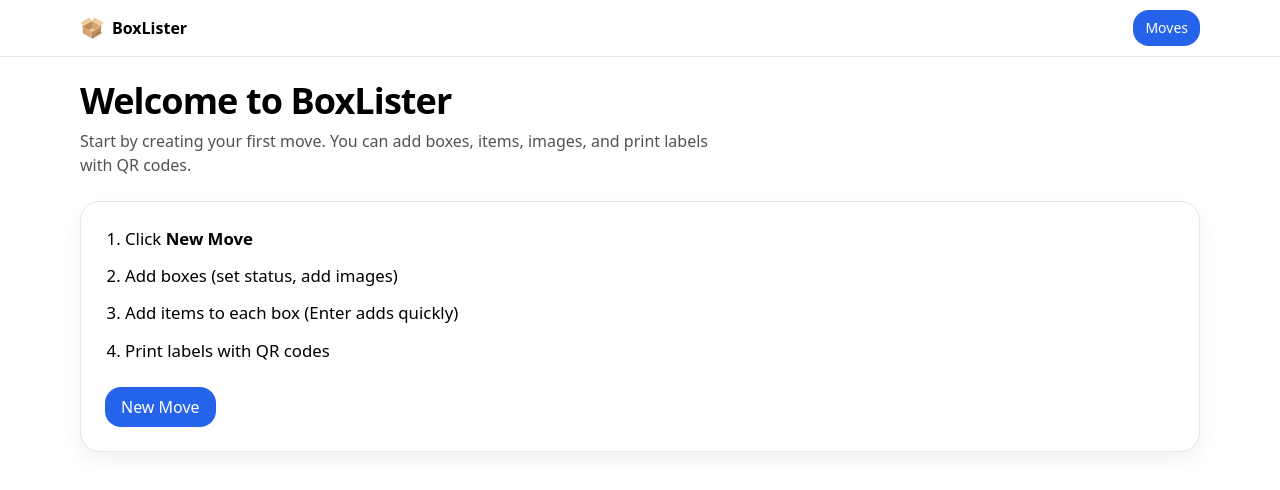
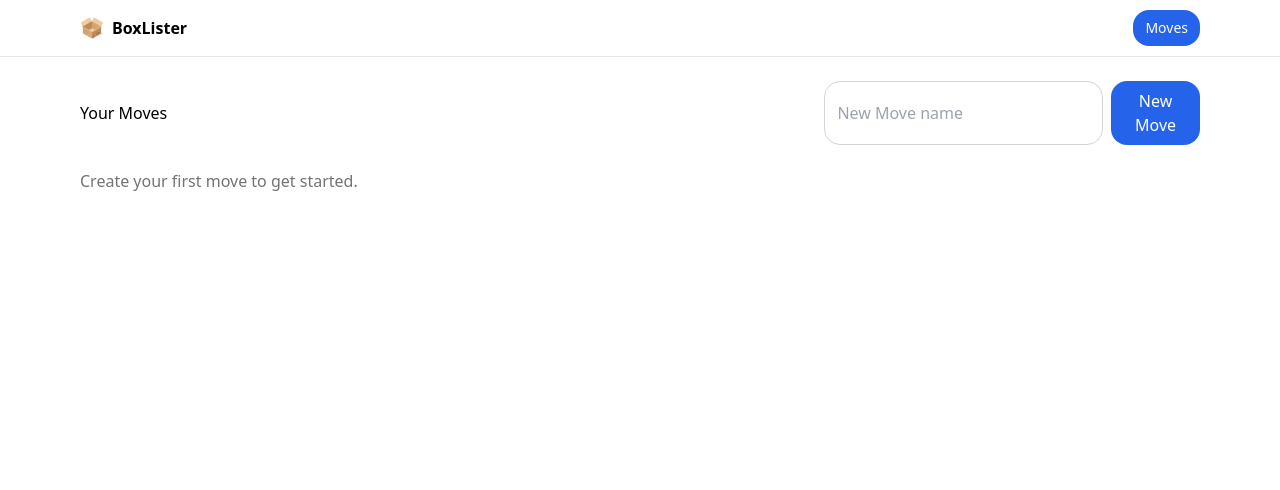
Before and after one commit to digiprofits/boxlisttest, a React (Vite) app: page / in a window 1280 px wide. Shown: the top 490 px of the page. Built offline with nearby package versions, Linux system fonts and the light colour scheme.

Commit message:
Update Moves.tsx

```diff
--- a/src/routes/Moves.tsx
+++ b/src/routes/Moves.tsx
@@ -1,92 +1,95 @@
 import { useEffect, useRef, useState } from 'react';
+import { Link, useNavigate } from 'react-router-dom';
 import { createMove, deleteMove, listMoves, updateMove, useUI } from '@/store';
 import InlineEditable from '@/components/InlineEditable';
-import Modal from '@/components/Modal';
-import { useNavigate } from 'react-router-dom';
-import Toasts, { useToasts } from '@/components/Toasts';
 
-export default function Moves(){
-  const [moves,setMoves]=useState<any[]>([]);
-  const [open,setOpen]=useState(false);
-  const nameRef=useRef<HTMLInputElement>(null);
-  const nav=useNavigate();
+type Move = {
+  id: string;
+  name: string;
+  notes?: string;
+  createdAt: number;
+  updatedAt: number;
+};
+
+export default function Moves() {
+  const nav = useNavigate();
   const { setCurrentMove } = useUI();
-  const { toasts, push } = useToasts();
+  const [moves, setMoves] = useState<Move[]>([]);
+  const nameRef = useRef<HTMLInputElement>(null);
 
-  async function refresh(){ setMoves(await listMoves()); }
-  useEffect(()=>{ refresh(); },[]);
+  useEffect(() => {
+    (async () => setMoves(await listMoves()))();
+  }, []);
 
-  async function makeMove(name:string){
-    const m=await createMove(name);
-    push('Move created');
+  async function addMove() {
+    const name = (nameRef.current?.value || '').trim();
+    if (!name) return;
+    const m = await createMove(name);
+    nameRef.current!.value = '';
+    setMoves(await listMoves());
     setCurrentMove(m.id);
-    nav(`/moves/${m.id}/boxes`);
+    // Open Rooms immediately (your requested flow)
+    nav(`/moves/${m.id}/rooms`);
+  }
+
+  async function renameMove(id: string, name: string) {
+    await updateMove(id, { name });
+    setMoves(await listMoves());
+  }
+
+  async function removeMove(id: string) {
+    if (!confirm('Delete this move? Rooms, boxes and items will also be removed.')) return;
+    await deleteMove(id);
+    setMoves(await listMoves());
   }
 
   return (
     <div className="space-y-6">
+      <div className="flex items-center justify-between">
+        <h1 className="h1">Your Moves</h1>
+        <div className="flex gap-2">
+          <input
+            ref={nameRef}
+            className="input"
+            placeholder="New Move name"
+            onKeyDown={(e) => {
+              if (e.key === 'Enter') {
+                e.preventDefault();
+                addMove();
+              }
+            }}
+          />
+          <button className="btn btn-primary" onClick={addMove}>
+            New Move
+          </button>
+        </div>
+      </div>
 
-      {moves.length === 0 ? (
-        <>
-          {/* Hero */}
-          <section className="space-y-2">
-            <h1 className="text-3xl sm:text-4xl font-extrabold tracking-tight">Welcome to BoxLister</h1>
-            <p className="text-neutral-600 max-w-[70ch]">
-              Start by creating your first move. You can add boxes, items, images, and print labels with QR codes.
-            </p>
-          </section>
-
-          {/* Quick start steps */}
-          <div className="card p-6">
-            <ol className="list-decimal pl-5 space-y-3 text-[1.05rem]">
-              <li>Click <strong>New Move</strong></li>
-              <li>Add boxes (set status, add images)</li>
-              <li>Add items to each box (Enter adds quickly)</li>
-              <li>Print labels with QR codes</li>
-            </ol>
-
-            {/* CTA under instructions */}
-            <div className="mt-6">
-              <button onClick={()=>setOpen(true)} className="btn btn-primary">New Move</button>
+      <div className="space-y-3">
+        {moves.map((m) => (
+          <div key={m.id} className="card p-4">
+            <div className="flex items-center justify-between gap-3">
+              <div className="flex-1 min-w-0">
+                <InlineEditable value={m.name} onSave={(v) => renameMove(m.id, v)} />
+                <div className="text-sm text-neutral-600">
+                  Last edited {new Date(m.updatedAt).toLocaleString()}
+                </div>
+              </div>
+              <div className="flex gap-2">
+                <Link className="btn btn-ghost" to={`/moves/${m.id}/rooms`}>
+                  Open
+                </Link>
+                <button className="btn btn-ghost text-red-600" onClick={() => removeMove(m.id)}>
+                  Delete
+                </button>
+              </div>
             </div>
           </div>
-        </>
-      ) : (
-        <>
-          {/* When you already have moves */}
-          <div className="flex items-center justify-between">
-            <h1 className="text-2xl font-bold">Your Moves</h1>
-            <button onClick={()=>setOpen(true)} className="btn btn-primary">New Move</button>
-          </div>
-
-          <div className="grid gap-4 sm:grid-cols-2 lg:grid-cols-3">
-            {moves.map(m=>(
-              <div key={m.id} className="card p-4 flex flex-col">
-                <InlineEditable value={m.name} onSave={v=>updateMove(m.id,{name:v})} className="text-lg font-semibold"/>
-                <div className="mt-1 text-sm text-neutral-500">Last edited {new Date(m.updatedAt).toLocaleString()}</div>
-                <div className="mt-4 flex gap-2">
-                  <button className="btn btn-primary" onClick={()=>{ setCurrentMove(m.id); nav(`/moves/${m.id}/boxes`); }}>Open</button>
-                  <button className="btn btn-ghost" onClick={async ()=>{ const name=prompt('Duplicate name', m.name+' (copy)'); if(name){ await makeMove(name); }}}>Duplicate</button>
-                  <button className="btn btn-danger ml-auto" onClick={async ()=>{ if(confirm('Delete this move and all its boxes/items?')){ await deleteMove(m.id); push('Move deleted'); refresh(); }}}>Delete</button>
-                </div>
-              </div>
-            ))}
-          </div>
-        </>
-      )}
-
-      {/* New Move modal */}
-      <Modal open={open} onClose={()=>setOpen(false)} title="New Move">
-        <form onSubmit={(e)=>{ e.preventDefault(); const v=nameRef.current!.value.trim(); if(v){ setOpen(false); makeMove(v); }}}>
-          <input ref={nameRef} placeholder="Move name (e.g., Brisbane to Sydney)" className="input"/>
-          <div className="mt-4 flex justify-end gap-2">
-            <button type="button" className="btn btn-ghost" onClick={()=>setOpen(false)}>Cancel</button>
-            <button type="submit" className="btn btn-primary">Create & Open</button>
-          </div>
-        </form>
-      </Modal>
-
-      <Toasts toasts={toasts}/>
+        ))}
+        {moves.length === 0 && (
+          <div className="text-neutral-500">Create your first move to get started.</div>
+        )}
+      </div>
     </div>
   );
 }
```
